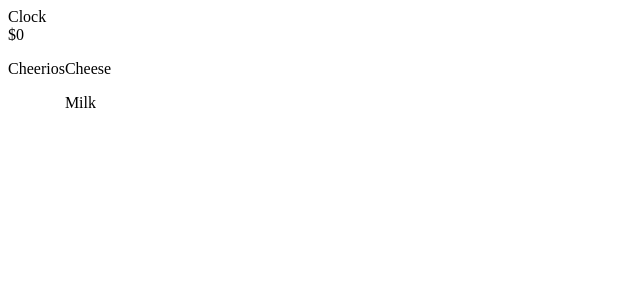
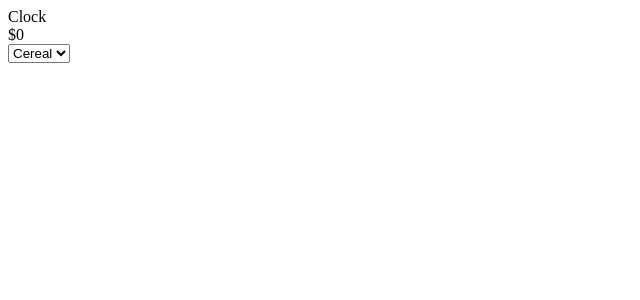
Before and after one commit to whlong1/reactville, a React (Create React App) app: page / in a window 1280 px wide. Shown: the top 300 px of the page, without its empty margins (0-640 px from the left). Built offline with nearby package versions, Linux system fonts and the light colour scheme.

Commit message:
build product category sorting function

```diff
--- a/src/App.jsx
+++ b/src/App.jsx
@@ -3,7 +3,7 @@ import { useState } from 'react'
 import './App.css'
 
 // Components
-import Neigborhood from './Neighborhood/Neighborhood'
+// import Neigborhood from './Neighborhood/Neighborhood'
 import Nav from './Nav/Nav'
 import SuperMarket from './SuperMarket/SuperMarket'
 
--- a/src/SuperMarket/Aisle.jsx
+++ b/src/SuperMarket/Aisle.jsx
@@ -1,18 +1,13 @@
-
+import Product from './Product'
 
 const Aisle = (props) => {
 
-  console.log('Aisle', props.productList)
+
 
   return (
-    <div>
-      {props.productList.map((product, idx) => (
-        <div key={idx}>
-          <p>{product.name}</p>
-        </div>
-      ))}
-
-    </div>
+    props.productList.map((product, idx) => (
+      <Product key={idx} product={product} detectSale={props.detectSale} />
+    ))
   )
 }
 
--- /dev/null
+++ b/src/SuperMarket/Product.jsx
@@ -0,0 +1,24 @@
+
+
+const Product = (props) => {
+
+  console.log(props.product)
+  // console.log(props.detectSale())
+
+  // {props.productList.map((product, idx) => (
+  //   <div key={idx}>
+  //     <p>{props.detectSale() === product.category ? 'SALE' : ''}</p>
+  //     <p>{product.name}</p>
+  //     <p>{product.price}</p>
+  //   </div>
+  // ))}
+
+
+  return (
+    <div>
+
+    </div>
+  )
+}
+
+export default Product
--- a/src/SuperMarket/SuperMarket.jsx
+++ b/src/SuperMarket/SuperMarket.jsx
@@ -1,6 +1,6 @@
 import Aisle from "./Aisle"
+import { useState } from "react"
 
-const SuperMarket = () => {
 const products = [
   {
     name: 'Cheerios',
@@ -22,25 +22,78 @@ const SuperMarket = () => {
   },
 ]
 
+const SuperMarket = () => {
+
+  const dayOfWeek = () => {
+    const days = ['Sunday', 'Monday', 'Tuesday', 'Wednesday', 'Thursday', 'Friday', 'Saturday']
+    const idx = new Date().getDay()
+    return days[idx]
+  }
+
+  console.log(dayOfWeek())
+
+  const detectSale = () => {
+    switch (new Date().getDay()) {
+      case 0:
+        return 'Dairy'
+      case 1:
+        return ''
+      case 2:
+        return 'Cereal'
+      case 3:
+        return ''
+      case 4:
+        return ''
+      case 5:
+        return ''
+      case 6:
+        return ''
+      case 7:
+        return ''
+    }
+  }
+
+  //conditionally render sale message
+  //adjust price
 
 
-  function groupBy() {
+  const groupBy = () => {
     const sorted = products.reduce(function (aisle, product) {
       if (!aisle[product['category']]) {
         aisle[product['category']] = []
       }
       aisle[product['category']].push(product)
       return aisle
-    }, [])
+    }, {})
     return Object.values(sorted)
+  }
+
+
+  const getCategories = () => {
+    return [...new Set(products.map((product) => product.category))]
   }
 
 
   return (
     <div style={{ display: 'flex' }}>
+
       {groupBy().map((productList, idx) => (
-        <Aisle key={idx} productList={productList} />
+        <Aisle
+          key={idx}
+          productList={productList}
+          detectSale={detectSale}
+        />
       ))}
+
+
+      <select>
+        {getCategories().map((category, idx) => (
+          <option key={idx}>{category}</option>
+        ))}
+      </select>
+
+
+
     </div>
   )
 }
```
Lines whose indentation alone changed are shown as unchanged.
